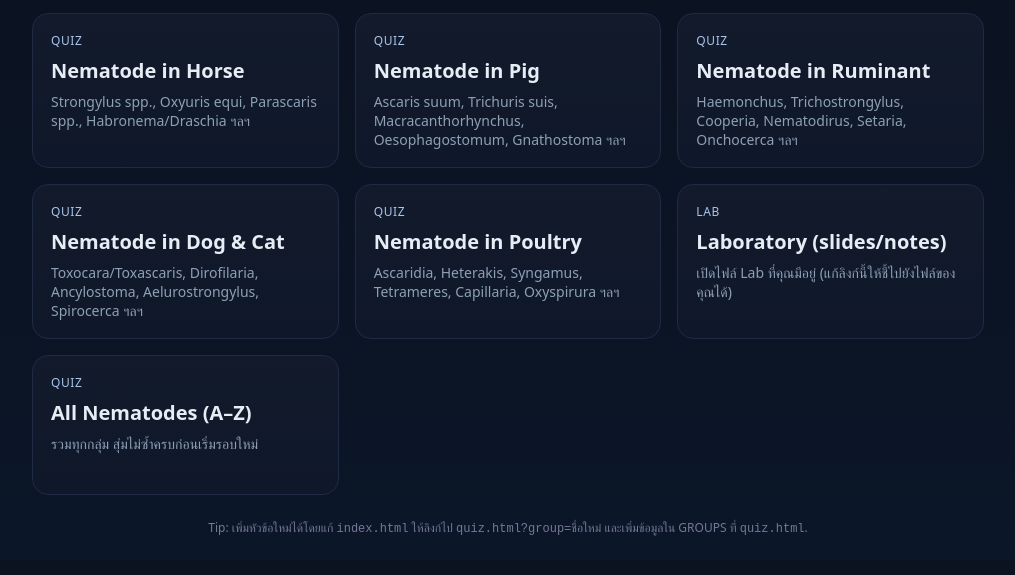
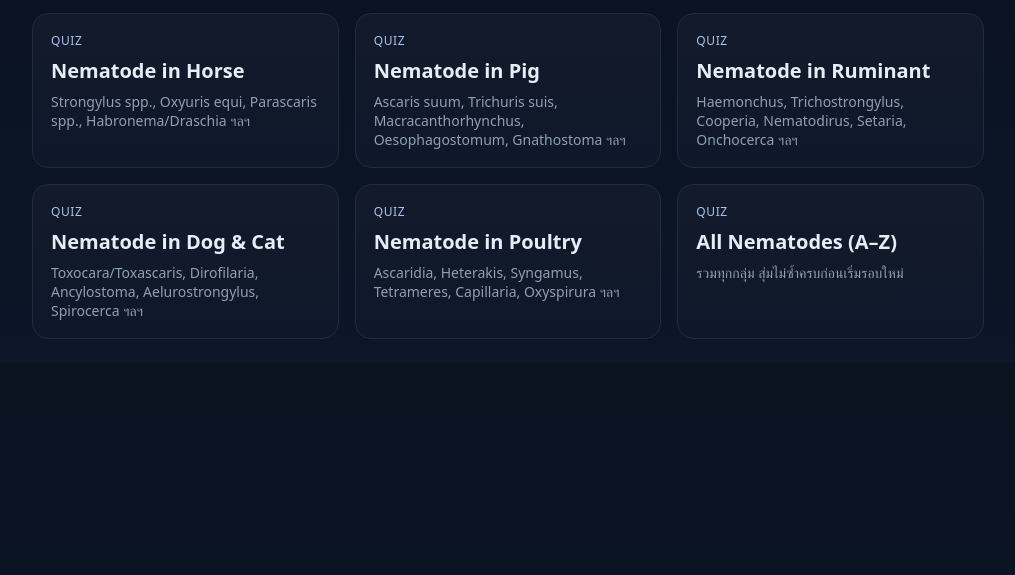
Before and after one commit to xyzerokill/Parasitology-nematode, a plain HTML site: page index.html in a window 1280 px wide. Shown: the part 119-694 px from the top of the page, without its empty margins (132-1147 px from the left). Drawn offline with Linux system fonts and the light colour scheme.

Commit message:
Update index.html

```diff
--- a/index.html
+++ b/index.html
@@ -63,12 +63,6 @@
         <div class="desc">Ascaridia, Heterakis, Syngamus, Tetrameres, Capillaria, Oxyspirura ฯลฯ</div>
       </a>
 
-      <a class="card" href="lab.html">
-        <div class="label">Lab</div>
-        <div class="title">Laboratory (slides/notes)</div>
-        <div class="desc">เปิดไฟล์ Lab ที่คุณมีอยู่ (แก้ลิงก์นี้ให้ชี้ไปยังไฟล์ของคุณได้)</div>
-      </a>
-
       <a class="card" href="quiz.html?group=all">
         <div class="label">Quiz</div>
         <div class="title">All Nematodes (A–Z)</div>
@@ -76,7 +70,6 @@
       </a>
     </div>
 
-    <footer>Tip: เพิ่มหัวข้อใหม่ได้โดยแก้ <code>index.html</code> ให้ลิงก์ไป <code>quiz.html?group=ชื่อใหม่</code> และเพิ่มข้อมูลใน GROUPS ที่ <code>quiz.html</code>.</footer>
   </div>
 </body>
 </html>
```
